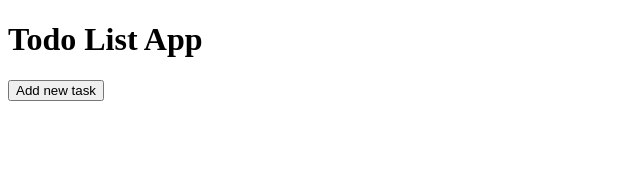
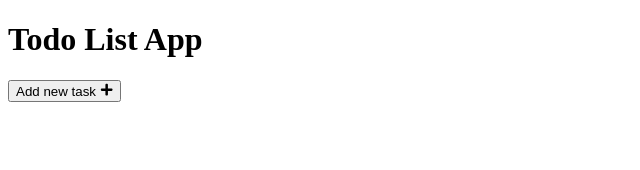
Before and after one commit to n8zzle/My-Todo-App, a Next.js app: page / in a window 1280 px wide. Shown: the top 170 px of the page, without its empty margins (0-640 px from the left). Built offline with nearby package versions, Linux system fonts and the light colour scheme.

Commit message:
Adding React Icons library

```diff
--- a/app/components/AddTask.tsx
+++ b/app/components/AddTask.tsx
@@ -1,11 +1,14 @@
 import React from "react";
+import { FaPlus } from "react-icons/fa";
 
 type Props = {};
 
 const AddTask = (props: Props) => {
   return (
     <div>
-      <button className="btn btn-primary w-full">Add new task</button>
+      <button className="btn btn-primary w-full">
+        Add new task <FaPlus />
+      </button>
     </div>
   );
 };
--- a/package.json
+++ b/package.json
@@ -11,7 +11,8 @@
   "dependencies": {
     "next": "14.2.4",
     "react": "^18",
-    "react-dom": "^18"
+    "react-dom": "^18",
+    "react-icons": "^5.2.1"
   },
   "devDependencies": {
     "@types/node": "^20",
```
Also changed, not shown: 1 other file (tests, documents, lock files or other folders).
